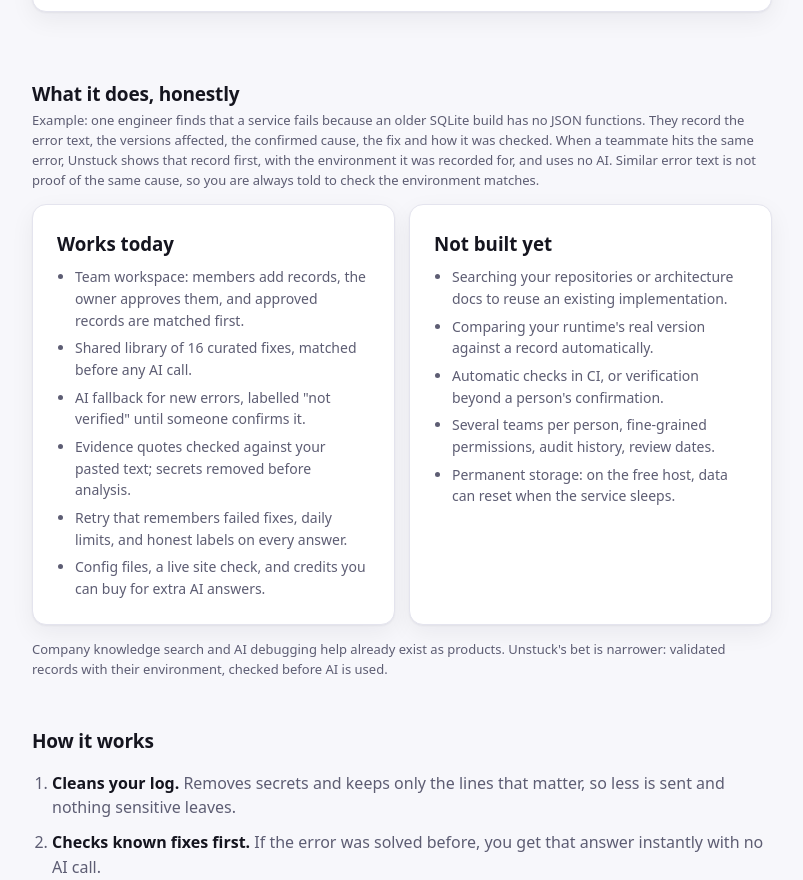
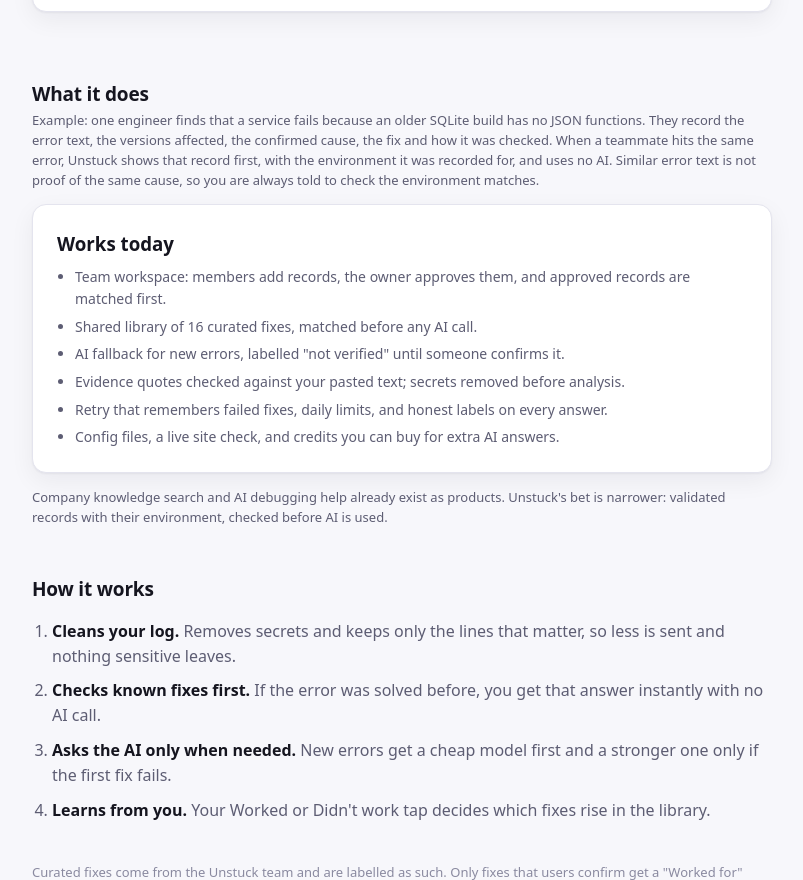
Before and after one commit to Rahulbunny07/unstuck, a website: page public/index.html in a window 1280 px wide. Shown: the part 1029-1909 px from the top of the page, without its empty margins (238-1041 px from the left). Drawn offline with Linux system fonts and the light colour scheme; no server answers.

Commit message:
Home page: remove the Not built yet box

```diff
--- a/public/index.html
+++ b/public/index.html
@@ -87,7 +87,7 @@
     <section id="out" aria-live="polite"></section>
 
     <section class="how" aria-labelledby="usageTitle">
-      <h2 id="usageTitle">What it does, honestly</h2>
+      <h2 id="usageTitle">What it does</h2>
       <p class="hint">Example: one engineer finds that a service fails because an older SQLite build has no JSON functions. They record the error text, the versions affected, the confirmed cause, the fix and how it was checked. When a teammate hits the same error, Unstuck shows that record first, with the environment it was recorded for, and uses no AI. Similar error text is not proof of the same cause, so you are always told to check the environment matches.</p>
       <div class="two">
         <div class="card">
@@ -99,16 +99,6 @@
             <li>Evidence quotes checked against your pasted text; secrets removed before analysis.</li>
             <li>Retry that remembers failed fixes, daily limits, and honest labels on every answer.</li>
             <li>Config files, a live site check, and credits you can buy for extra AI answers.</li>
-          </ul>
-        </div>
-        <div class="card">
-          <h3>Not built yet</h3>
-          <ul class="plain">
-            <li>Searching your repositories or architecture docs to reuse an existing implementation.</li>
-            <li>Comparing your runtime's real version against a record automatically.</li>
-            <li>Automatic checks in CI, or verification beyond a person's confirmation.</li>
-            <li>Several teams per person, fine-grained permissions, audit history, review dates.</li>
-            <li>Permanent storage: on the free host, data can reset when the service sleeps.</li>
           </ul>
         </div>
       </div>
```
